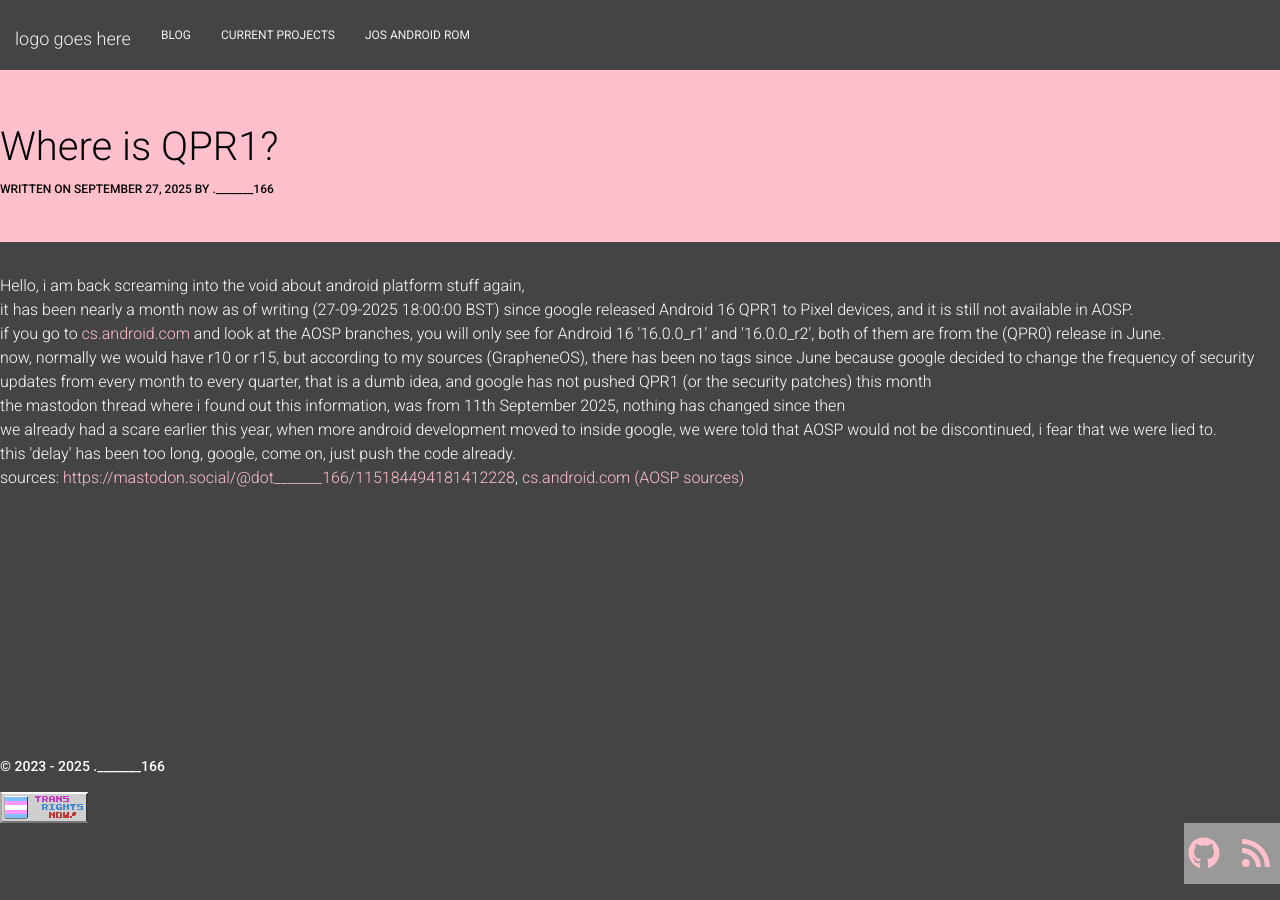
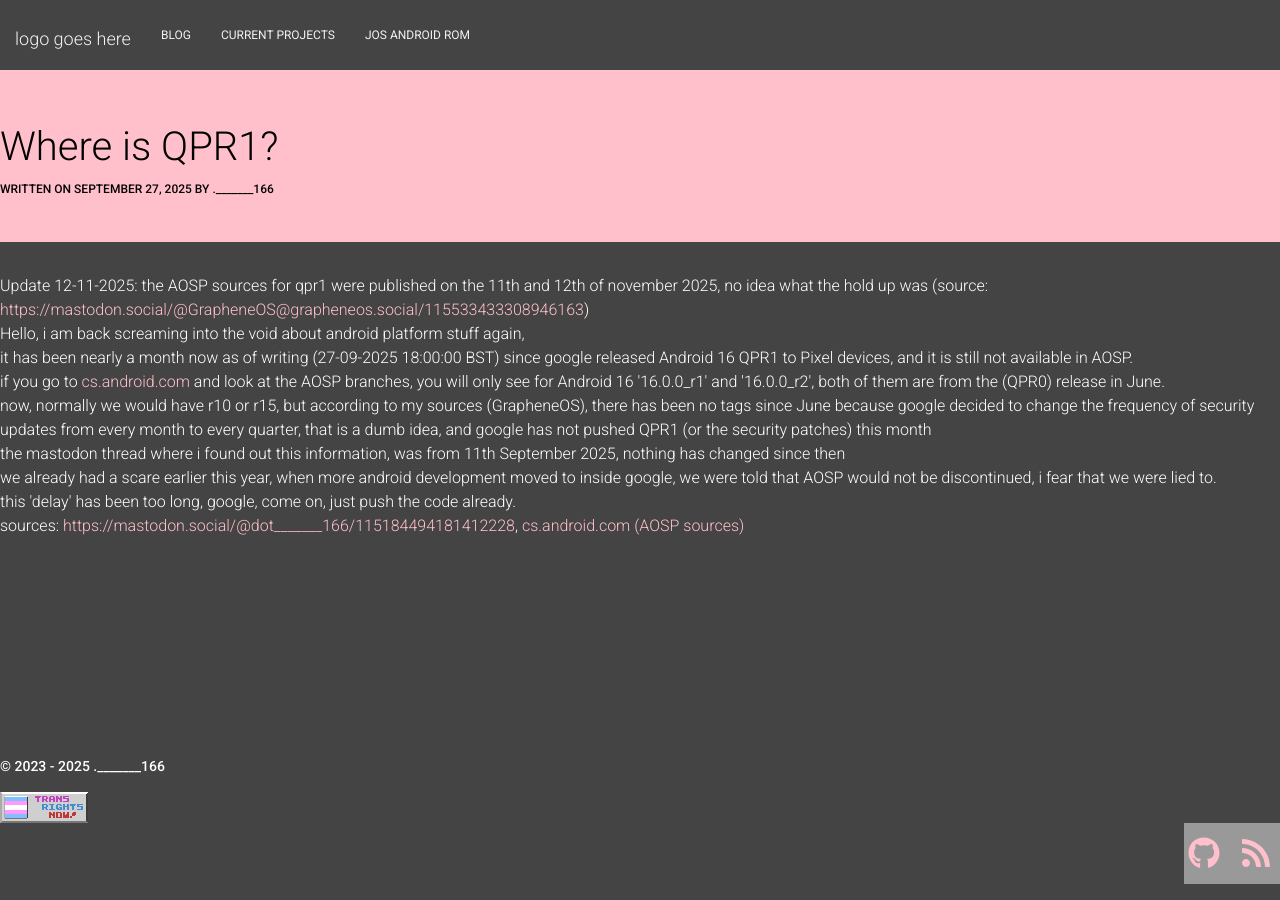
Before and after one commit to dot166/dot166.github.io, a Jekyll site: the page built from _posts/blog/2025-09-27-GoogleWTF.html, in a window 1280 px wide. Built offline with Jekyll 4.4.1, drawn with Linux system fonts in a browser that asks for light colours.

Commit message:
update: sources were released

```diff
--- a/_posts/blog/2025-09-27-GoogleWTF.html
+++ b/_posts/blog/2025-09-27-GoogleWTF.html
@@ -6,6 +6,8 @@
 author: "._______166"
 ---
 
+Update 12-11-2025: the AOSP sources for qpr1 were published on the 11th and 12th of november 2025, no idea what the hold up was (source: <a href="https://mastodon.social/@GrapheneOS@grapheneos.social/115533433308946163">https://mastodon.social/@GrapheneOS@grapheneos.social/115533433308946163</a>)
+<br>
 Hello, i am back screaming into the void about android platform stuff again,
 <br>
 it has been nearly a month now as of writing (27-09-2025 18:00:00 BST) since google released Android 16 QPR1 to Pixel devices, and it is still not available in AOSP.
```
